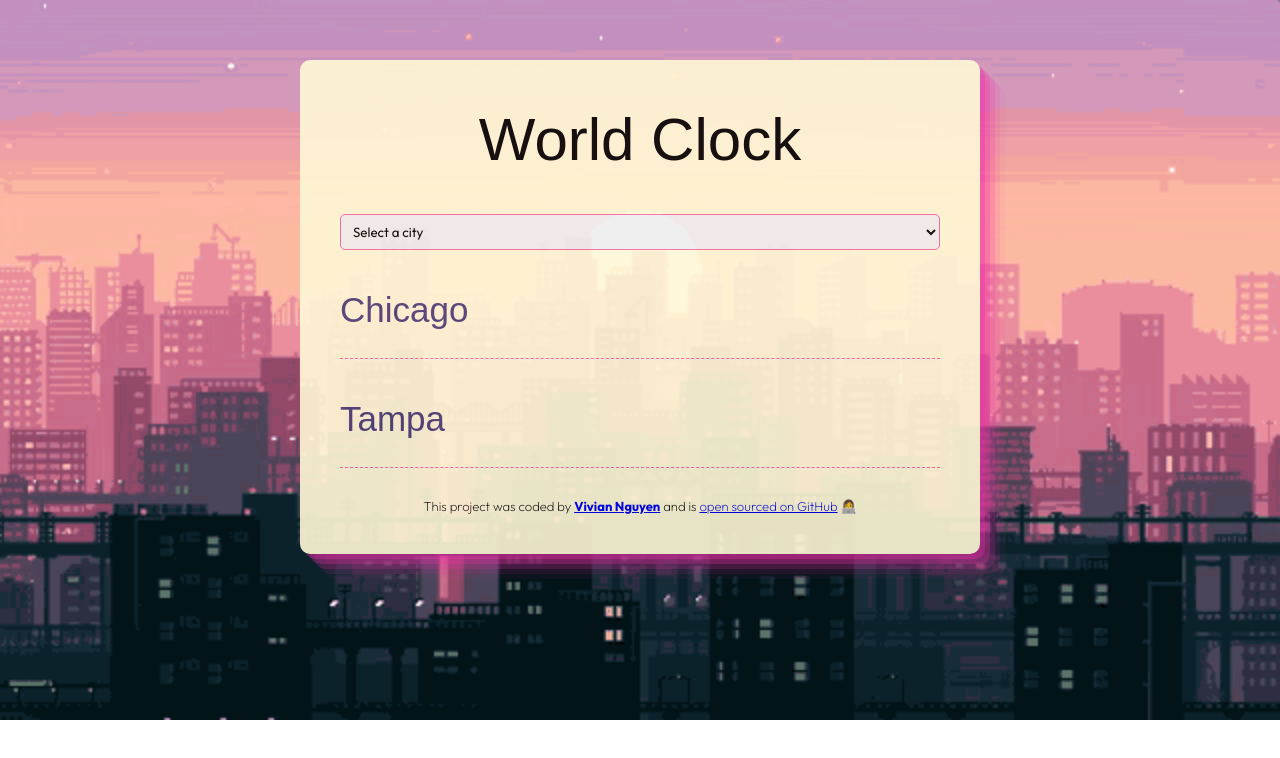
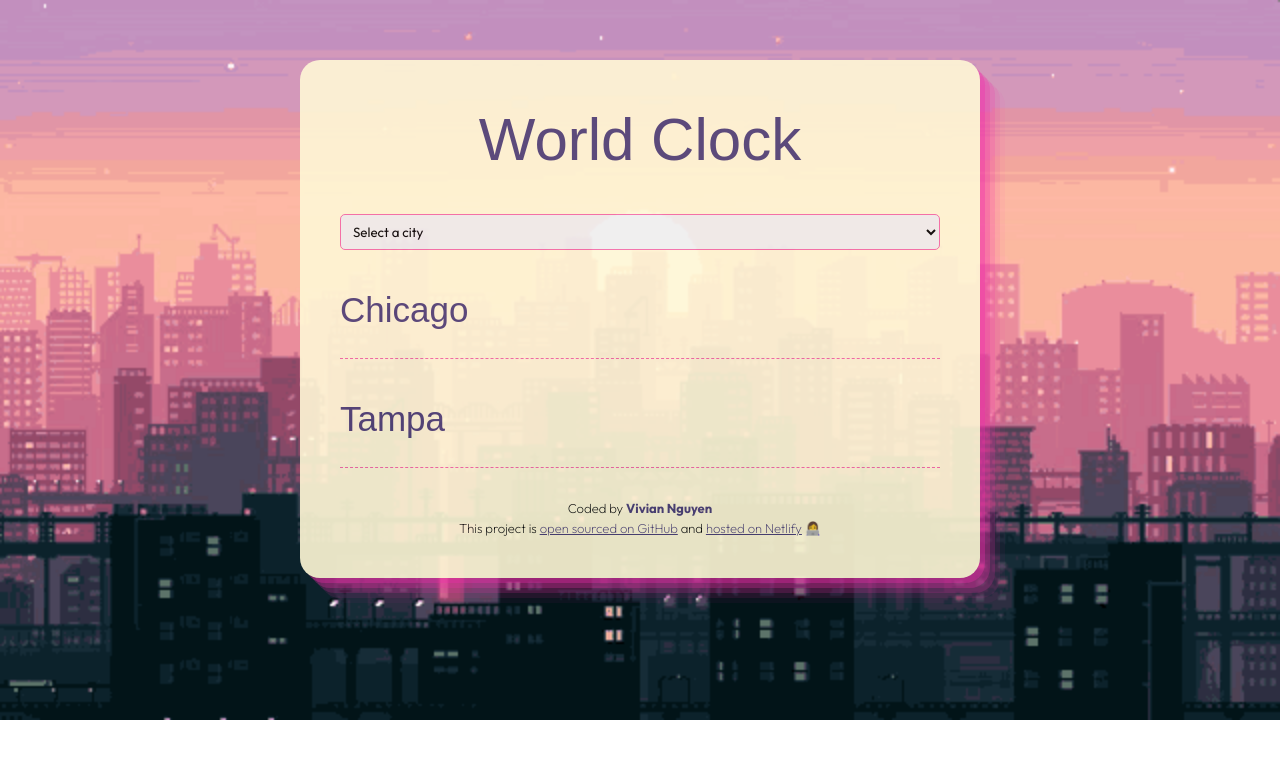
Before and after one commit to vivianncodes/world-clock, a plain HTML site: page index.html in a window 1280 px wide. Drawn offline with nearby package versions, Linux system fonts and the light colour scheme; a script that the page names is missing; a web font is replaced by a local one.

Commit message:
Updated links and CSS

```diff
--- a/css/style.css
+++ b/css/style.css
@@ -37,12 +37,21 @@ h2 {
   color: #4d4177;
 }
 
+a {
+  text-decoration: none;
+  color: #4d4177;
+}
+
+#specific-link {
+  text-decoration: underline !important;
+}
+
 .container {
   max-width: 600px;
   margin: 60px auto;
   background: #fff8d6;
   padding: 5px 40px 40px;
-  border-radius: 10px;
+  border-radius: 20px;
   box-shadow: rgba(240, 46, 170, 0.4) 5px 5px, rgba(240, 46, 170, 0.3) 10px 10px,
     rgba(240, 46, 170, 0.2) 15px 15px, rgba(240, 46, 170, 0.1) 20px 20px,
     rgba(240, 46, 170, 0.05) 25px 25px;
@@ -86,4 +95,5 @@ footer {
   font-size: 13px;
   color: black;
   padding: 10px 0 0 0;
+  line-height: 20px;
 }
--- a/index.html
+++ b/index.html
@@ -16,11 +16,11 @@
   </head>
   <body>
     <div class="container">
-      <h1>World Clock</h1>
+      <h1><a href="index.html">World Clock</a></h1>
 
       <select id="city">
         <option value="">Select a city</option>
-        <option value="" id="local-time-zone">My current location</option>
+        <option value="current">My current time zone</option>
         <option value="Asia/Ho_Chi_Minh">Ho Chi Minh</option>
         <option value="Europe/Madrid">Madrid</option>
         <option value="Asia/Seoul">Seoul</option>
@@ -45,15 +45,26 @@
       </div>
 
       <footer>
-        This project was coded by
+        Coded by
         <a
           href="https://www.shecodes.io/graduates/107226-vivian-nguyen"
           target="_blank"
           ><strong>Vivian Nguyen</strong></a
         >
-        and is
-        <a href="https://github.com/vivianncodes/world-clock" target="_blank"
+        <br />
+        This project is
+        <a
+          href="https://github.com/vivianncodes/world-clock"
+          target="_blank"
+          id="specific-link"
           >open sourced on GitHub</a
+        >
+        and
+        <a
+          href="https://world-clock-viviancodes.netlify.app/"
+          target="_blank"
+          id="specific-link"
+          >hosted on Netlify</a
         >
         👩‍💻
       </footer>
```
